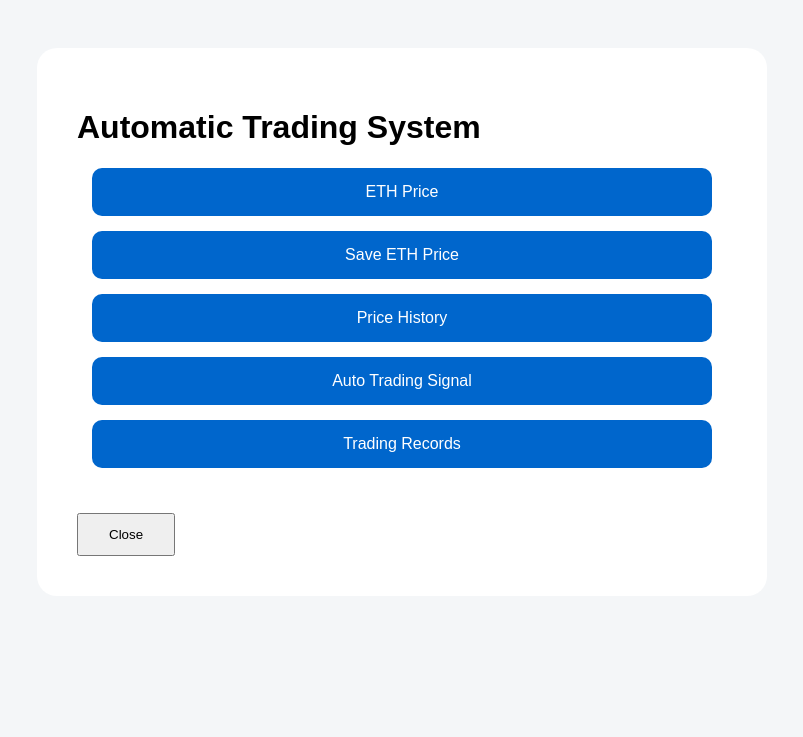
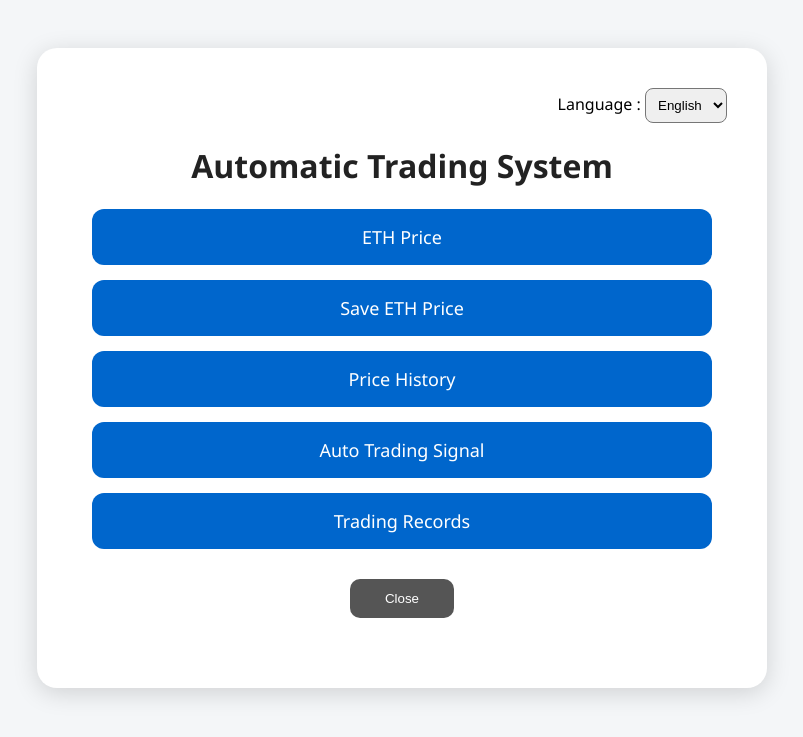
Before and after one commit to ktwv0808-debug/my-oracle, a Flask app: page /trading in a window 1280 px wide. Shown: the top 737 px of the page, without its empty margins (238-1041 px from the left). Run offline with Flask 3, Linux system fonts and the light colour scheme; some libraries are stand-ins or nearby versions.

Commit message:
Update trading.html

```diff
--- a/templates/trading.html
+++ b/templates/trading.html
@@ -1,5 +1,5 @@
 <!DOCTYPE html>
-<html>
+<html lang="en">
 
 <head>
 
@@ -12,9 +12,10 @@ Automatic Trading System
 
 <style>
 
+
 body{
 
-font-family:Arial;
+font-family:"Segoe UI",Arial,sans-serif;
 
 background:#f4f6f8;
 
@@ -23,7 +24,9 @@ padding:40px;
 }
 
 
+
 .box{
+
 
 width:650px;
 
@@ -35,50 +38,121 @@ padding:40px;
 
 border-radius:20px;
 
+box-shadow:0 5px 25px rgba(0,0,0,0.15);
+
+
 }
+
+
+
+h1{
+
+text-align:center;
+
+color:#222;
+
+}
+
+
+
+
+.language{
+
+
+text-align:right;
+
+margin-bottom:20px;
+
+
+}
+
+
+
+select{
+
+
+padding:8px;
+
+border-radius:8px;
+
+cursor:pointer;
+
+
+}
+
 
 
 
 .item{
 
+
 background:#0066cc;
 
 color:white;
 
-padding:15px;
+padding:16px;
 
 margin:15px;
 
-border-radius:10px;
+border-radius:12px;
 
 text-align:center;
 
 cursor:pointer;
 
+font-size:18px;
+
+
 }
+
 
 
 
 .item:hover{
 
+
 background:#003f88;
+
 
 }
 
 
 
+
+
 .close{
 
-margin-top:30px;
 
-padding:12px 30px;
+display:block;
+
+margin:30px auto;
+
+padding:12px 35px;
+
+border:none;
+
+background:#555;
+
+color:white;
+
+border-radius:10px;
 
 cursor:pointer;
+
 
 }
 
 
+.close:hover{
+
+background:#222;
+
+}
+
+
+
 </style>
+
 
 
 
@@ -94,9 +168,83 @@ url,
 
 "popup",
 
-"width=700,height=500"
+"width=750,height=550,scrollbars=yes"
 
 );
+
+
+}
+
+
+
+
+
+
+function changeLang(){
+
+
+let lang=document.getElementById("lang").value;
+
+
+
+if(lang=="ko"){
+
+
+document.getElementById("title").innerHTML=
+"자동매매 시스템";
+
+
+document.getElementById("eth").innerHTML=
+"ETH 가격";
+
+
+document.getElementById("save").innerHTML=
+"ETH 가격 저장";
+
+
+document.getElementById("history").innerHTML=
+"가격 기록";
+
+
+document.getElementById("signal").innerHTML=
+"자동매매 신호";
+
+
+document.getElementById("records").innerHTML=
+"거래 기록";
+
+
+}
+
+else{
+
+
+document.getElementById("title").innerHTML=
+"Automatic Trading System";
+
+
+document.getElementById("eth").innerHTML=
+"ETH Price";
+
+
+document.getElementById("save").innerHTML=
+"Save ETH Price";
+
+
+document.getElementById("history").innerHTML=
+"Price History";
+
+
+document.getElementById("signal").innerHTML=
+"Auto Trading Signal";
+
+
+document.getElementById("records").innerHTML=
+"Trading Records";
+
+
+}
+
 
 
 }
@@ -109,6 +257,7 @@ url,
 </head>
 
 
+
 <body>
 
 
@@ -116,7 +265,38 @@ url,
 <div class="box">
 
 
-<h1>
+<div class="language">
+
+
+Language :
+
+<select id="lang" onchange="changeLang()">
+
+
+<option value="en">
+
+English
+
+</option>
+
+
+
+<option value="ko">
+
+한국어
+
+</option>
+
+
+</select>
+
+
+</div>
+
+
+
+
+<h1 id="title">
 
 Automatic Trading System
 
@@ -124,8 +304,13 @@ Automatic Trading System
 
 
 
+
+
 <div class="item"
-onclick="openPopup('/price-page')">
+
+onclick="openPopup('/price-page')"
+
+id="eth">
 
 ETH Price
 
@@ -133,8 +318,13 @@ ETH Price
 
 
 
+
+
 <div class="item"
-onclick="openPopup('/save-price-page')">
+
+onclick="openPopup('/save-price-page')"
+
+id="save">
 
 Save ETH Price
 
@@ -142,8 +332,13 @@ Save ETH Price
 
 
 
+
+
 <div class="item"
-onclick="openPopup('/history-page')">
+
+onclick="openPopup('/history-page')"
+
+id="history">
 
 Price History
 
@@ -151,8 +346,13 @@ Price History
 
 
 
+
+
 <div class="item"
-onclick="openPopup('/trade-check-page')">
+
+onclick="openPopup('/trade-check-page')"
+
+id="signal">
 
 Auto Trading Signal
 
@@ -160,8 +360,13 @@ Auto Trading Signal
 
 
 
+
+
 <div class="item"
-onclick="openPopup('/trades-page')">
+
+onclick="openPopup('/trades-page')"
+
+id="records">
 
 Trading Records
 
@@ -169,7 +374,12 @@ Trading Records
 
 
 
+
+
+
+
 <button class="close"
+
 onclick="window.close()">
 
 Close
@@ -183,4 +393,5 @@ Close
 
 </body>
 
+
 </html>
```
